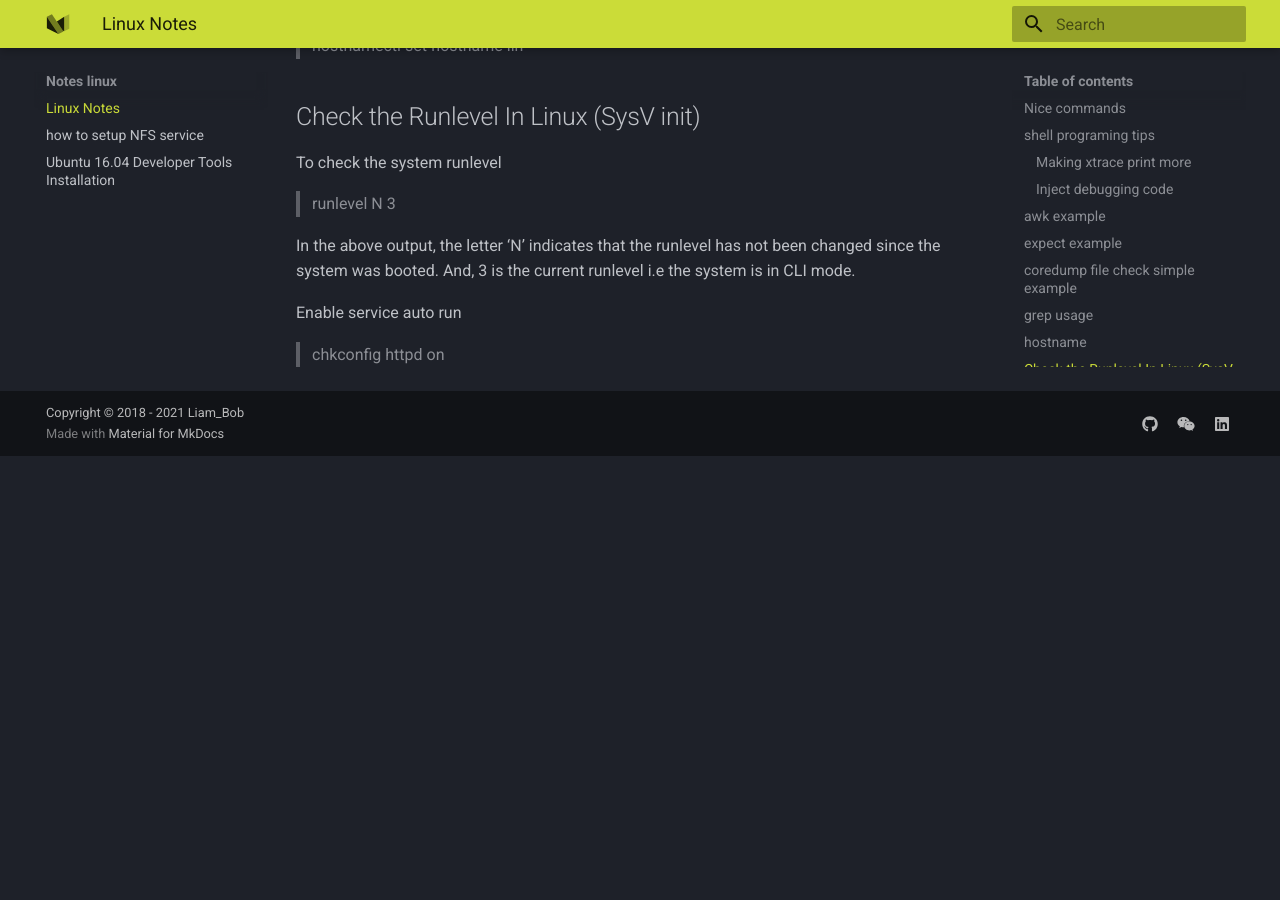
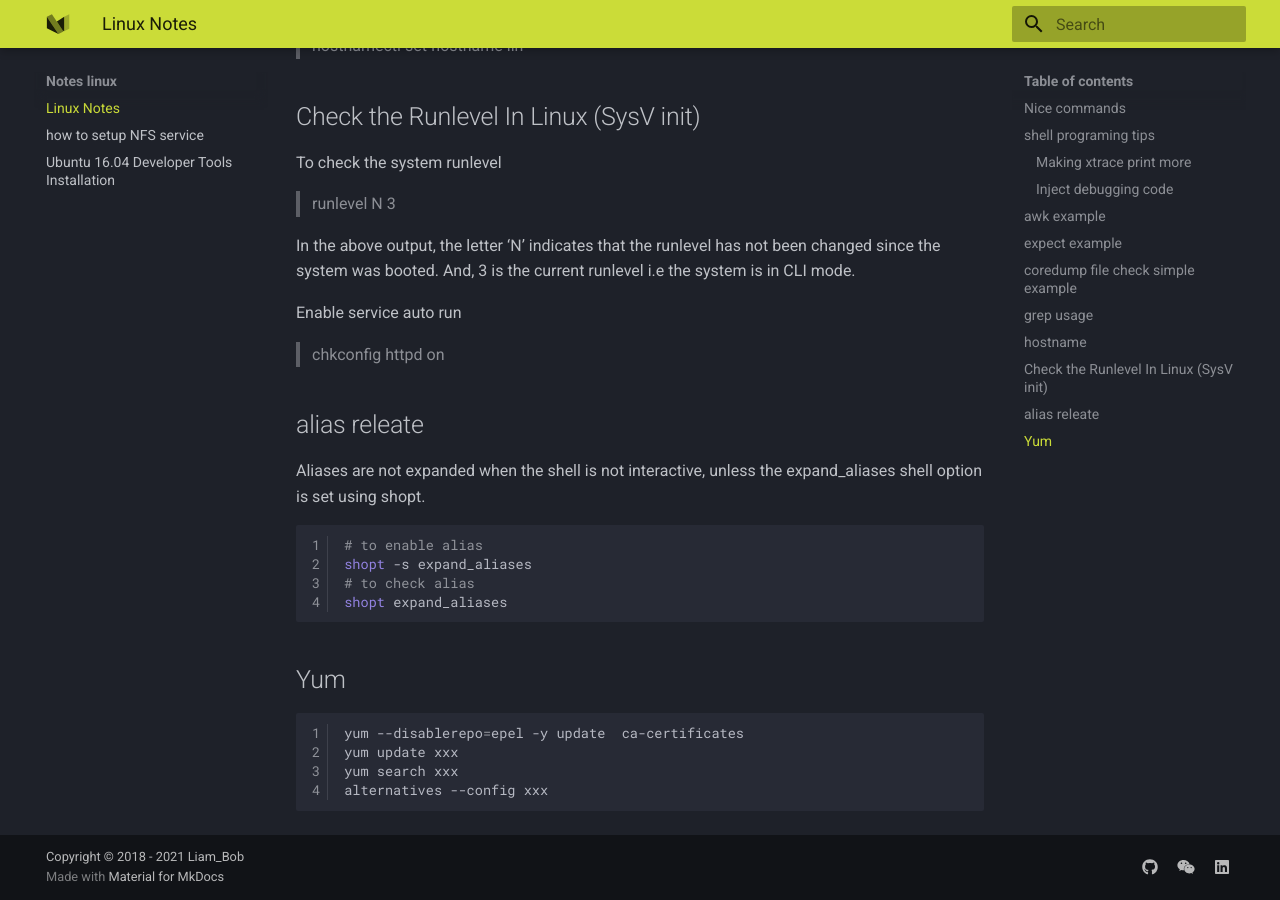
Before and after one commit to liambob77/ruihan.tech, an MkDocs documentation site: the page built from docs/notes_linux/Linux.md, in a window 1280 px wide and 900 px high, scrolled down 3756 px. Built offline with MkDocs 1.6.1 and Material for MkDocs 9.7.7, drawn with Linux system fonts in a browser that asks for light colours; before the commit the page ends 4212 px from its top, so only the background shows below that.

Commit message:
Update Linux.md

````diff
--- a/docs/notes_linux/Linux.md
+++ b/docs/notes_linux/Linux.md
@@ -174,3 +174,23 @@ And, 3 is the current runlevel i.e the system is in CLI mode.
 Enable service auto run
 
 > chkconfig httpd on
+
+## alias releate
+
+Aliases are not expanded when the shell is not interactive, unless the expand_aliases shell option is set using shopt.
+
+```bash
+# to enable alias
+shopt -s expand_aliases
+# to check alias
+shopt expand_aliases
+```
+
+## Yum
+
+```bash
+yum --disablerepo=epel -y update  ca-certificates
+yum update xxx
+yum search xxx
+alternatives --config xxx
+```
````
